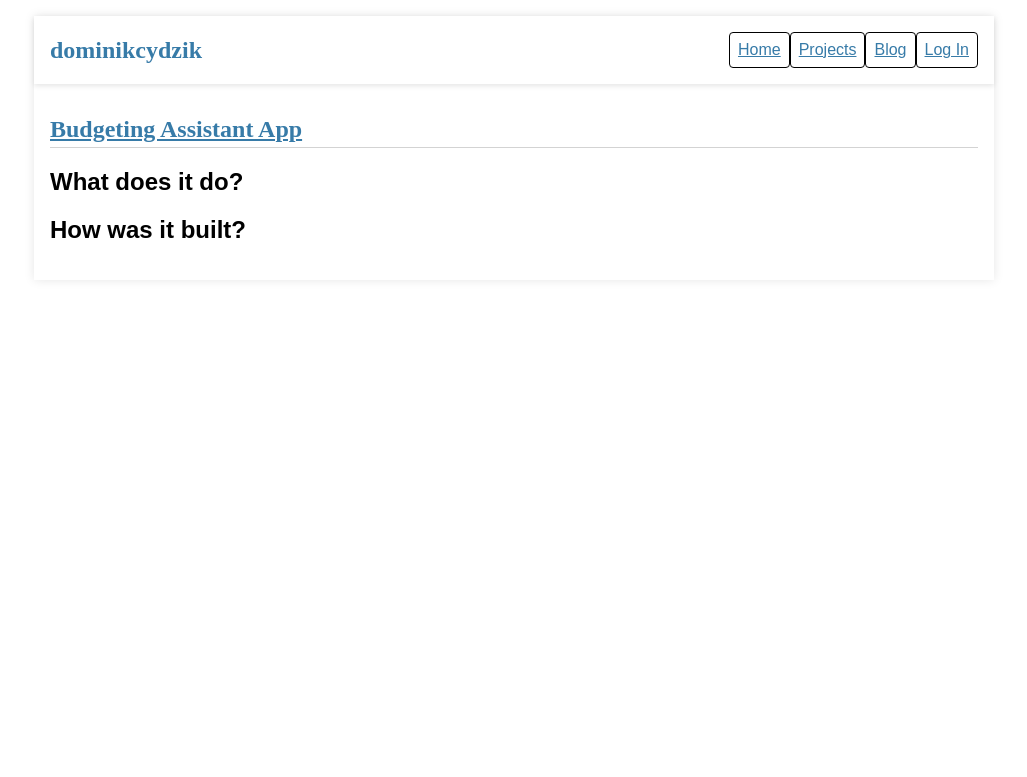
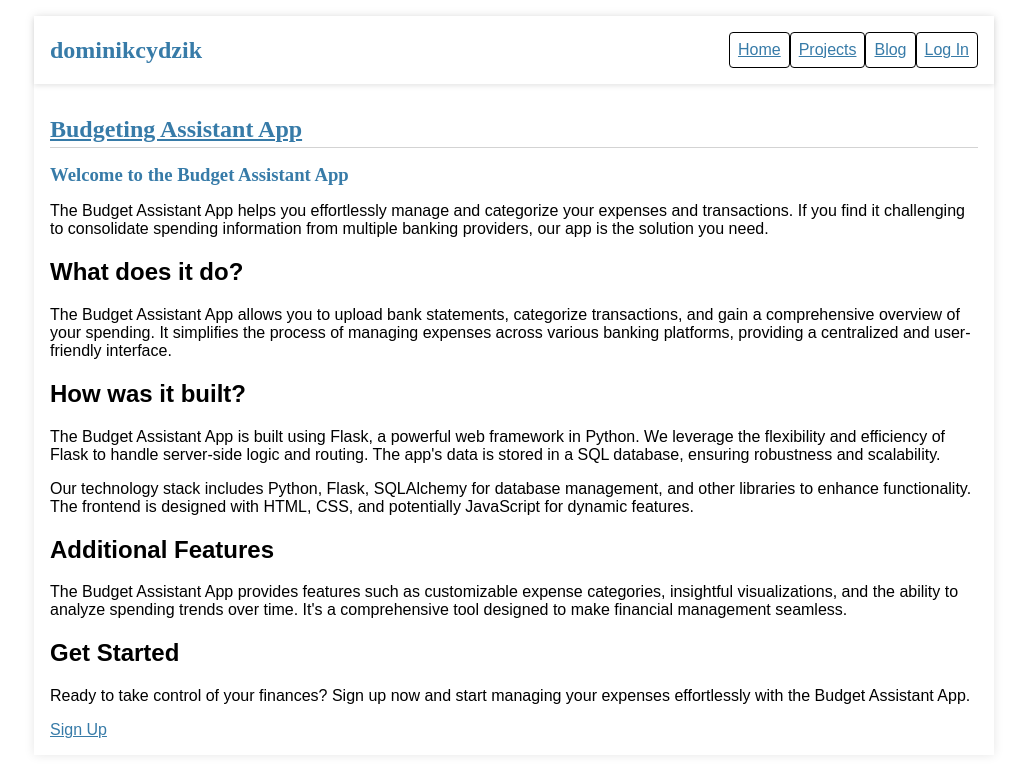
Before and after one commit to domin00/easy_budget_tracker, a Flask app: page /budget_assistant/start in a window 1280 px wide. Shown: the top 777 px of the page, without its empty margins (126-1153 px from the left). Run offline with Flask 3, Linux system fonts and the light colour scheme.

Commit message:
layout changes

```diff
--- a/flaskr/budget_assistant/ba_templates/ba_landing_page.html
+++ b/flaskr/budget_assistant/ba_templates/ba_landing_page.html
@@ -3,12 +3,44 @@
 {% extends 'start.html' %}
 
 {% block content %}
-<h2> What does it do?</h2>
+  <div class="container">
+    <section id="intro">
+      <h1>Welcome to the Budget Assistant App</h1>
+      <p>
+        The Budget Assistant App helps you effortlessly manage and categorize your expenses and transactions. If you find it challenging to consolidate spending information from multiple banking providers, our app is the solution you need.
+      </p>
+    </section>
 
-<h2> How was it built?</h2>
+    <section id="what-it-does">
+      <h2>What does it do?</h2>
+      <p>
+        The Budget Assistant App allows you to upload bank statements, categorize transactions, and gain a comprehensive overview of your spending. It simplifies the process of managing expenses across various banking platforms, providing a centralized and user-friendly interface.
+      </p>
+    </section>
 
-<h2></h2>
+    <section id="how-it-was-built">
+      <h2>How was it built?</h2>
+      <p>
+        The Budget Assistant App is built using Flask, a powerful web framework in Python. We leverage the flexibility and efficiency of Flask to handle server-side logic and routing. The app's data is stored in a SQL database, ensuring robustness and scalability.
+      </p>
+      <p>
+        Our technology stack includes Python, Flask, SQLAlchemy for database management, and other libraries to enhance functionality. The frontend is designed with HTML, CSS, and potentially JavaScript for dynamic features.
+      </p>
+    </section>
 
-<h2></h2>
+    <section id="additional-features">
+      <h2>Additional Features</h2>
+      <p>
+        The Budget Assistant App provides features such as customizable expense categories, insightful visualizations, and the ability to analyze spending trends over time. It's a comprehensive tool designed to make financial management seamless.
+      </p>
+    </section>
 
+    <section id="get-started">
+      <h2>Get Started</h2>
+      <p>
+        Ready to take control of your finances? Sign up now and start managing your expenses effortlessly with the Budget Assistant App.
+      </p>
+      <a href="{{ url_for('auth.register') }}" class="btn btn-primary">Sign Up</a>
+    </section>
+  </div>
 {% endblock %}
--- a/flaskr/templates/base.html
+++ b/flaskr/templates/base.html
@@ -27,8 +27,14 @@
       </li>
 
       {% if g.user %}
-        <li><span>{{ g.user['username'] }}</span></li>
-        <li><a href="{{ url_for('auth.logout') }}">Log Out</a></li>
+        <li class="dropdown">
+          <a href="#" class="dropbtn">{{ g.user['username'] }}</a>
+          <div class="dropdown-content">
+            <a href="{{ url_for('auth.logout') }}">Log Out</a>
+            <!-- Add more project links as needed -->
+          </div>
+        </li>
+
       {% else %}
         <!-- <li><a href="{{ url_for('auth.register') }}">Register</a></li> -->
         <li><a href="{{ url_for('auth.login') }}">Log In</a></li>
```
Also changed, not shown: instance/flaskr.sqlite.
